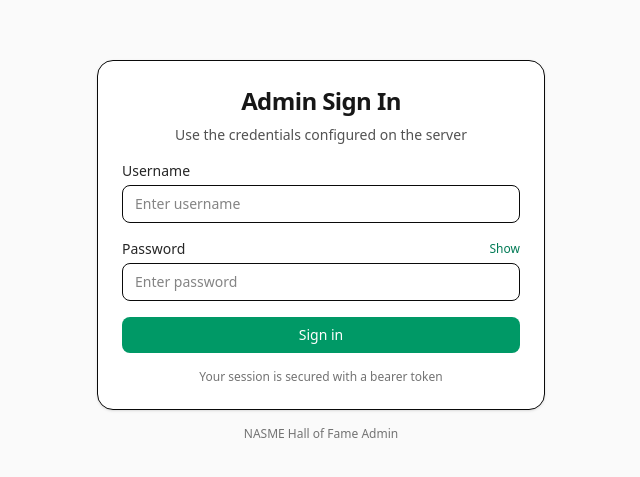
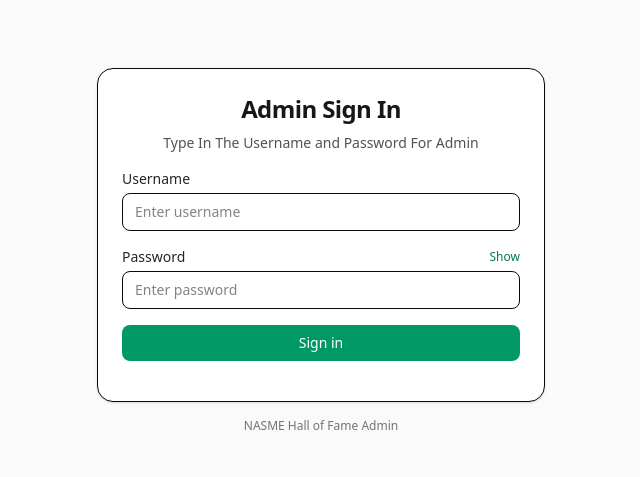
Before and after one commit to BIG-DEVON/nae-admin, a React (Vite) app: page /login in a window 1280 px wide. Shown: the part 149-626 px from the top of the page, without its empty margins (319-959 px from the left). Built offline with nearby package versions, Linux system fonts and the light colour scheme.

Commit message:
remove redundant text from Login component

```diff
--- a/src/features/auth/pages/Login.tsx
+++ b/src/features/auth/pages/Login.tsx
@@ -70,7 +70,7 @@ export default function Login() {
               Admin Sign In
             </h1>
             <p className="mt-2 text-center text-sm text-neutral-600">
-              Use the credentials configured on the server
+              Type In The Username and Password For Admin
             </p>
           </div>
 
@@ -123,7 +123,7 @@ export default function Login() {
             </button>
 
             <p className="text-center text-xs text-neutral-500">
-              Your session is secured with a bearer token
+
             </p>
           </form>
         </div>
```
